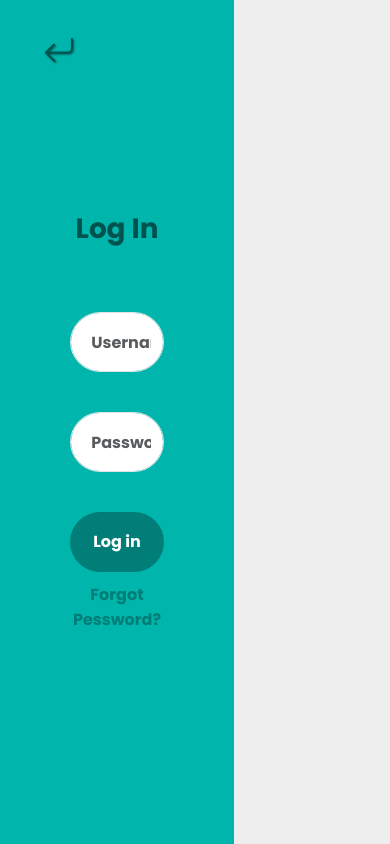
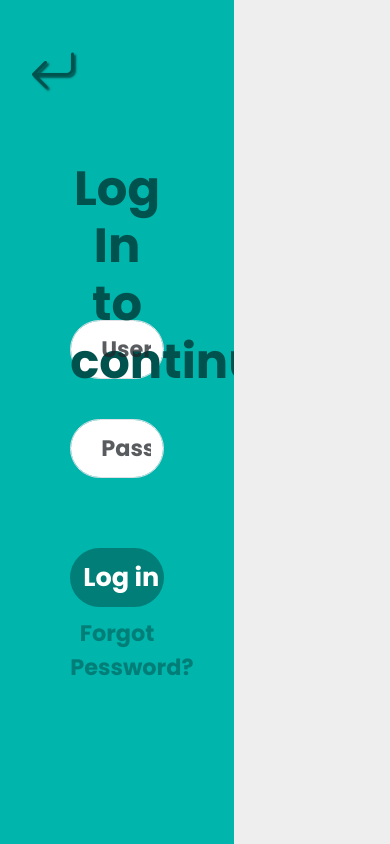
Before and after one commit to RealBlank21/staysync, a Flask app: page /login in a window 390 px wide. Run offline with Flask 3, Linux system fonts and the light colour scheme; some libraries are stand-ins or nearby versions.

Commit message:
Make ui responsive toward various computer screens

```diff
--- a/templates/login.html
+++ b/templates/login.html
@@ -14,6 +14,19 @@
         a, input, h1, .btn-login-page-login {
             font-family: 'Poppins', sans-serif;
             font-weight: 700;
+        }
+
+        .text-login {
+            font-size: 3rem;
+            margin-bottom: 100px !important;
+        }
+
+        .form-text-login, .forgot-password {
+            font-size: 1.4rem;
+        }
+
+        .btn-login-page-login {
+            font-size: 1.6rem;
         }
 
         .login-wrapper {
@@ -42,7 +55,7 @@
         }
 
         .login-box * {
-            border-radius: 30px !important;
+            border-radius: 50px !important;
         }
 
         .login-box-upper * {
@@ -50,15 +63,20 @@
             height: 60px;
         }
 
+        .form-control {
+            height: 7vh;
+        }
+
         .form-text-login {
-            padding-left: 20px !important;
+            padding-left: 30px !important;
             font-weight: 700 !important;
             color: var(--text-color-2) !important;
         }
 
         .btn-login-page-login {
             width: 100%;
-            height: 60px;
+            height: 7vh;
+            margin-top: 30px;
             margin-bottom: 10px;
             background-color: var(--secondary-color) !important;
             border-color: transparent !important;
@@ -84,19 +102,32 @@
 
         .btn-back {
             position: absolute;
-            top: 20px;
-            left: 30px;
-            font-size: 2rem;
+            display: flex;
+            justify-content: center;
+            align-items: center;
+            top: 30px;
+            left: 40px;
+            font-size: 3rem;
             color: var(--text-color-2);
-            text-shadow: 1px 1px 2px var(--text-color-2);
+            text-shadow: 2px 2px 2px var(--text-color-2);
             background-color: transparent;
             border-color: transparent;
-            border-radius: 40px;
+            border-radius: 100px;
+            width: 5%;
+            height: 10%;
         }
 
         .btn-back:hover {
             background-color: var(--text-color-2);
             border-color: transparent;
+        }
+
+        .btn-back:active {
+            background-color: var(--secondary-color) !important; /* Change background color on click */
+            border-color: transparent !important;
+            color: var(--background-color) !important;           /* Change text/icon color on click */
+            transform: scale(0.95) !important;                   /* Slightly shrink the button */
+            box-shadow: 0 4px 8px rgba(0, 0, 0, 0.2) !important; /* Add shadow effect on click */
         }
     </style>
 </head>
@@ -108,7 +139,7 @@
                 </a>
                 <form class="login-box" method="POST" action="{{ url_for('login') }}">
                     <div class="login-box-upper">
-                        <h1>Log In</h1>
+                        <h1 class="text-login">Log In to continue</h1>
                         <input type="text" name="username" placeholder="Username" class="form-control form-text form-text-login">
                         <input type="password" name="password" placeholder="Password" class="form-control form-text form-text-login">
                     </div>
```
Also changed, not shown: templates/dashboard.html (+6 -4 lines).
